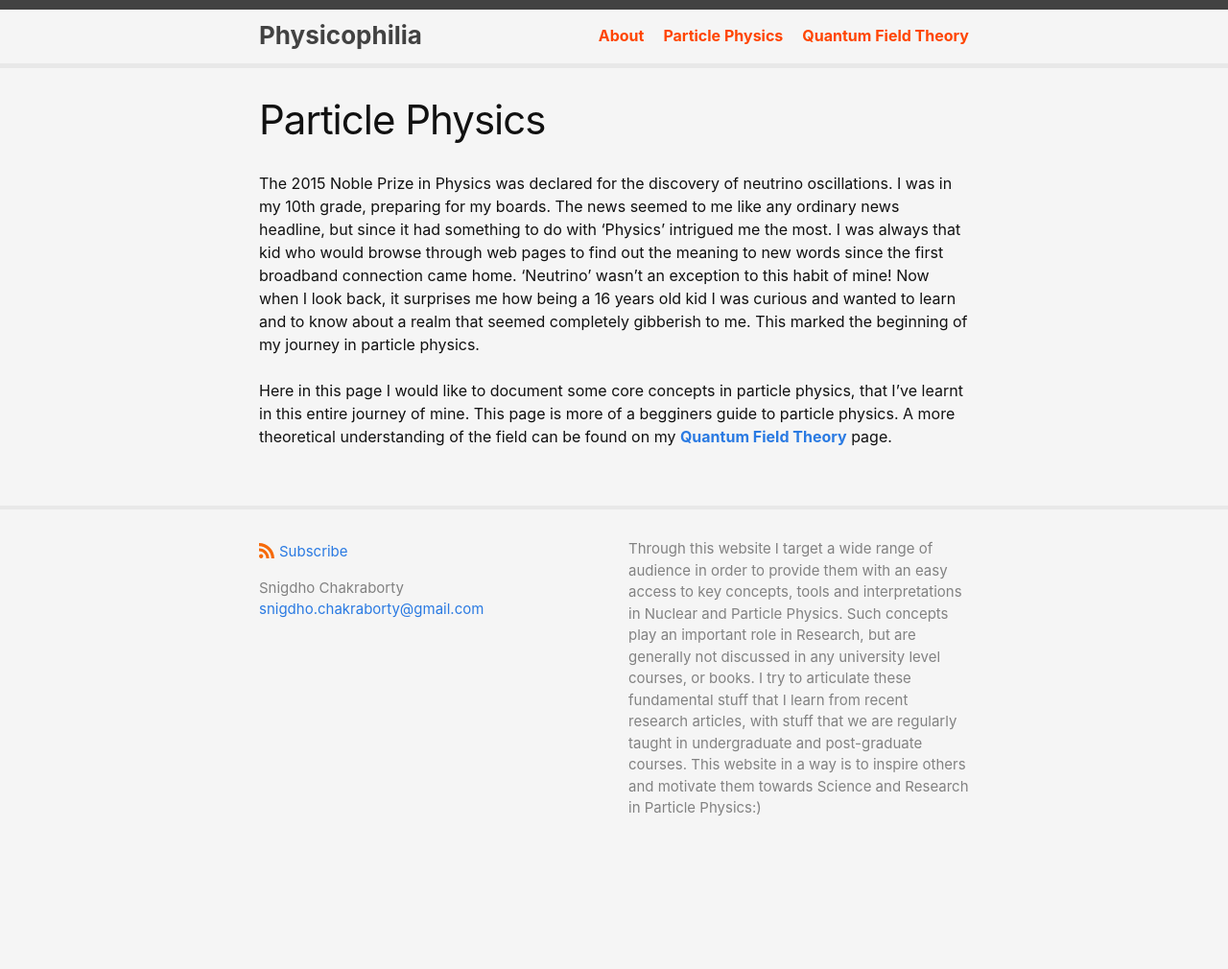
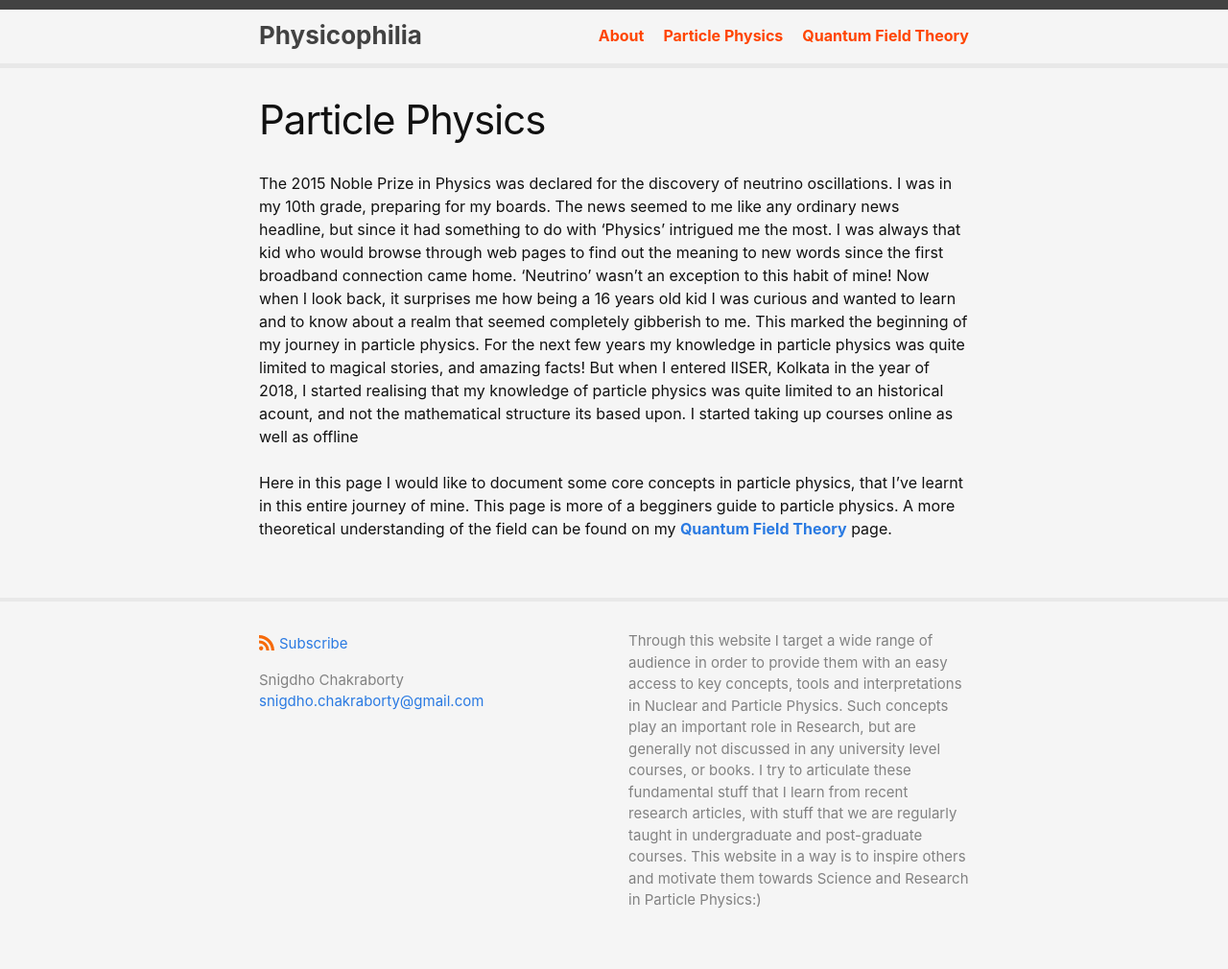
Before and after one commit to snigdhochakraborty/snigdhochakraborty.github.io, a Jekyll site: the page built from exp-part-phys.markdown, in a window 1280 px wide. Shown: the whole page at 96% size. Built offline with Jekyll 4.4.1, drawn with Linux system fonts in a browser that asks for light colours; before the commit the page ends 914 px from its top, so only the background shows below that.

Commit message:
Update exp-part-phys.markdown

```diff
--- a/exp-part-phys.markdown
+++ b/exp-part-phys.markdown
@@ -7,7 +7,7 @@ permalink: /partphy/
 The 2015 Noble Prize in Physics was declared for the discovery of neutrino oscillations. I was in my 10th grade, preparing for my boards. The news seemed to me like any ordinary news headline,
 but since it had something to do with 'Physics' intrigued me the most. I was always that kid who would browse through web pages to find out the meaning to new words since the first broadband connection
 came home. 'Neutrino' wasn't an exception to this habit of mine! Now when I look back, it surprises me how being a 16 years old kid I was curious and wanted to learn and to know about a realm that seemed
-completely gibberish to me. This marked the beginning of my journey in particle physics.
+completely gibberish to me. This marked the beginning of my journey in particle physics. For the next few years my knowledge in particle physics was quite limited to magical stories, and amazing facts! But when I entered IISER, Kolkata in the year of 2018, I started realising that my knowledge of particle physics was quite limited to an historical acount, and not the mathematical structure its based upon. I started taking up courses online as well as offline
 <br><br>
 Here in this page I would like to document some core concepts in particle physics, that I've learnt in this entire journey of mine. This page is more of a begginers guide to particle physics.
 A more theoretical understanding of the field can be found on my [<b>Quantum Field Theory</b>](http://127.0.0.1:4000/qft/) page.
```
